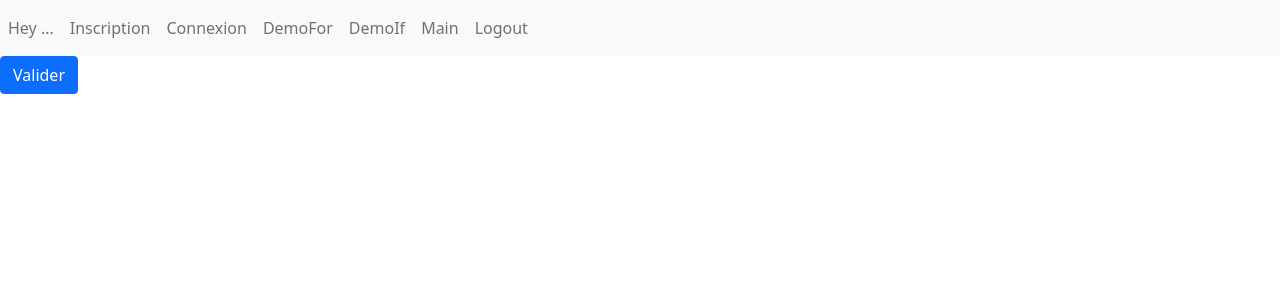
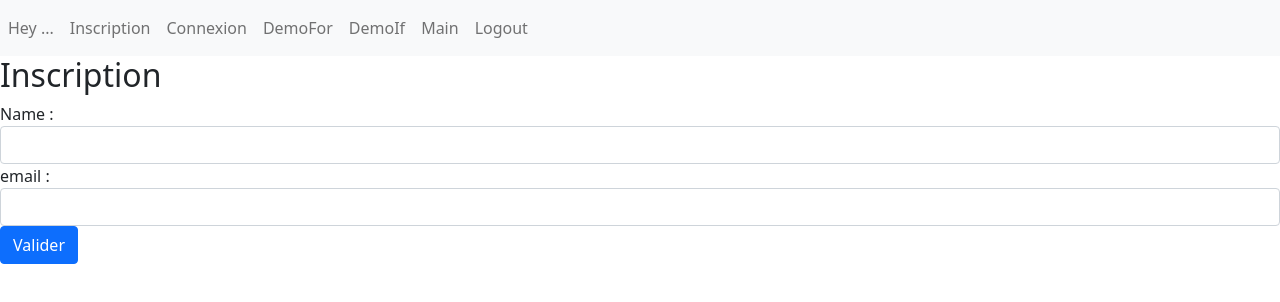
Before and after one commit to wassim-slimane/vuejs-tp, a Vue app: page /inscription in a window 1280 px wide. Shown: the top 302 px of the page. Built offline with nearby package versions, Linux system fonts and the light colour scheme; the HTML template or start-up script is replaced by a standard one.

Commit message:
creation du formulaire d'inscription

```diff
--- a/src/components/FormInscriptionComponent.vue
+++ b/src/components/FormInscriptionComponent.vue
@@ -1,9 +1,27 @@
 <script setup>
+import { ref } from "@vue/reactivity";
+import { fakeSignin } from "../services/userStore";
+
+const name = ref(null);
+const email = ref(null);
+
 </script>
 
 <template>
-
-<button class="btn btn-primary">Valider</button>
+<h2>Inscription</h2>
+<div>
+    <form @submit.prevent="fakeSignin">
+        <div class="form-groupe">
+            <label for="name">Name : </label>
+            <input class="form-control" type="text" v-model="name">
+        </div>
+        <div class="form-groupe">
+            <label for="name">email : </label>
+            <input class="form-control" type="text" v-model="email">
+        </div>
+        <button type="submit" class="btn btn-primary">Valider</button>
+    </form>
+</div>
 
 </template>
 
```
